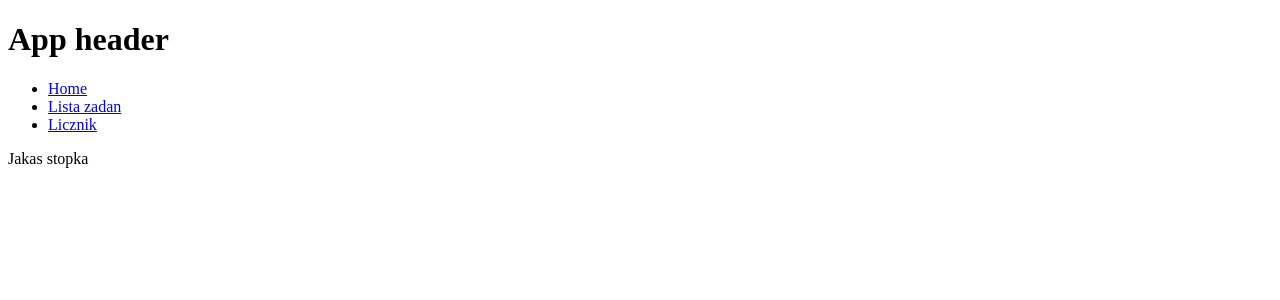
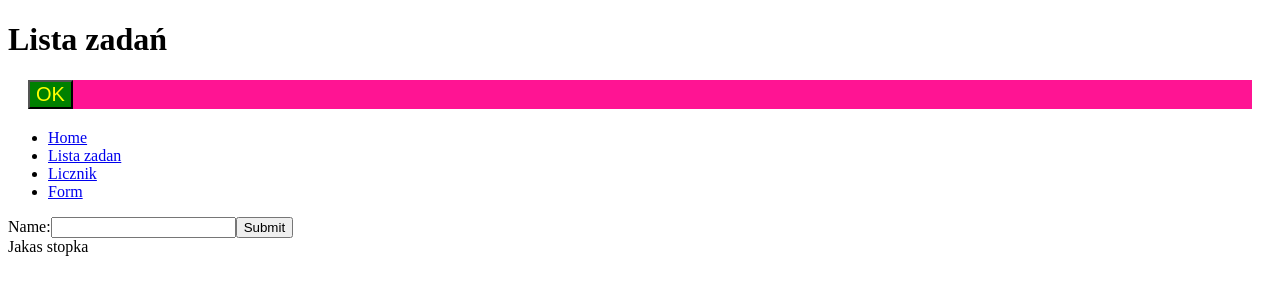
Before and after one commit to HKrzyszczak/react-todo, a React (Create React App) app: page /form in a window 1280 px wide. Shown: the top 300 px of the page. Built offline with nearby package versions, Linux system fonts and the light colour scheme.

Commit message:
add form and button

```diff
--- a/src/components/App.js
+++ b/src/components/App.js
@@ -5,6 +5,7 @@ import Header from "./Header";
 import Footer from "./Footer";
 import Counter from "./Counter";
 import ToDo from "./Todo";
+import Form from "./form/index";
 
 const App = () => {
     return (
@@ -21,11 +22,15 @@ const App = () => {
                     <li>
                         <Link to="/counter">Licznik</Link>
                     </li>
+                    <li>
+                        <Link to="/form">Form</Link>
+                    </li>
                 </ul>
-                <Footer/>
                 <Route exact path='/' component={Dashboard} />
                 <Route path='/todo' component={ToDo} />
                 <Route path='/counter' component={Counter} />
+                <Route path='/form' component={Form} />
+                <Footer/>
             </div>
         </Router>
     )
--- a/src/components/Header.js
+++ b/src/components/Header.js
@@ -1,9 +1,13 @@
 import React, {Component} from 'react';
+import Button from "./button";
 
 class Header extends Component {
     render() {
         return (
-            <h1>App header</h1>
+            <div>
+                <h1>Lista zadań</h1>
+                <Button label='OK'/>
+            </div>
         )
     }
 }
--- /dev/null
+++ b/src/components/button/index.css
@@ -0,0 +1,4 @@
+.btn-container {
+    margin: 20px;
+    background-color: deeppink;
+}
--- /dev/null
+++ b/src/components/button/index.js
@@ -0,0 +1,19 @@
+import React, {Component} from 'react';
+import './index.css';
+
+class Button extends Component {
+    render() {
+        const buttonStyle = {
+            backgroundColor: 'green',
+            color: 'yellow',
+            fontSize: 20
+        }
+      return(
+          <div className="btn-container">
+              <button style={buttonStyle}>{this.props.label}</button>
+          </div>
+      )
+    };
+}
+
+export default Button
--- /dev/null
+++ b/src/components/form/index.js
@@ -0,0 +1,17 @@
+import React, {Component} from 'react'
+
+class Form extends Component {
+    render() {
+        return (
+            <form>
+                <label>
+                    Name:
+                    <input type='text' name='name'/>
+                </label>
+                <input type='submit' value='Submit'/>
+            </form>
+        )
+    }
+}
+
+export default Form
```
Also changed, not shown: 1 other file (tests, documents, lock files or other folders).
